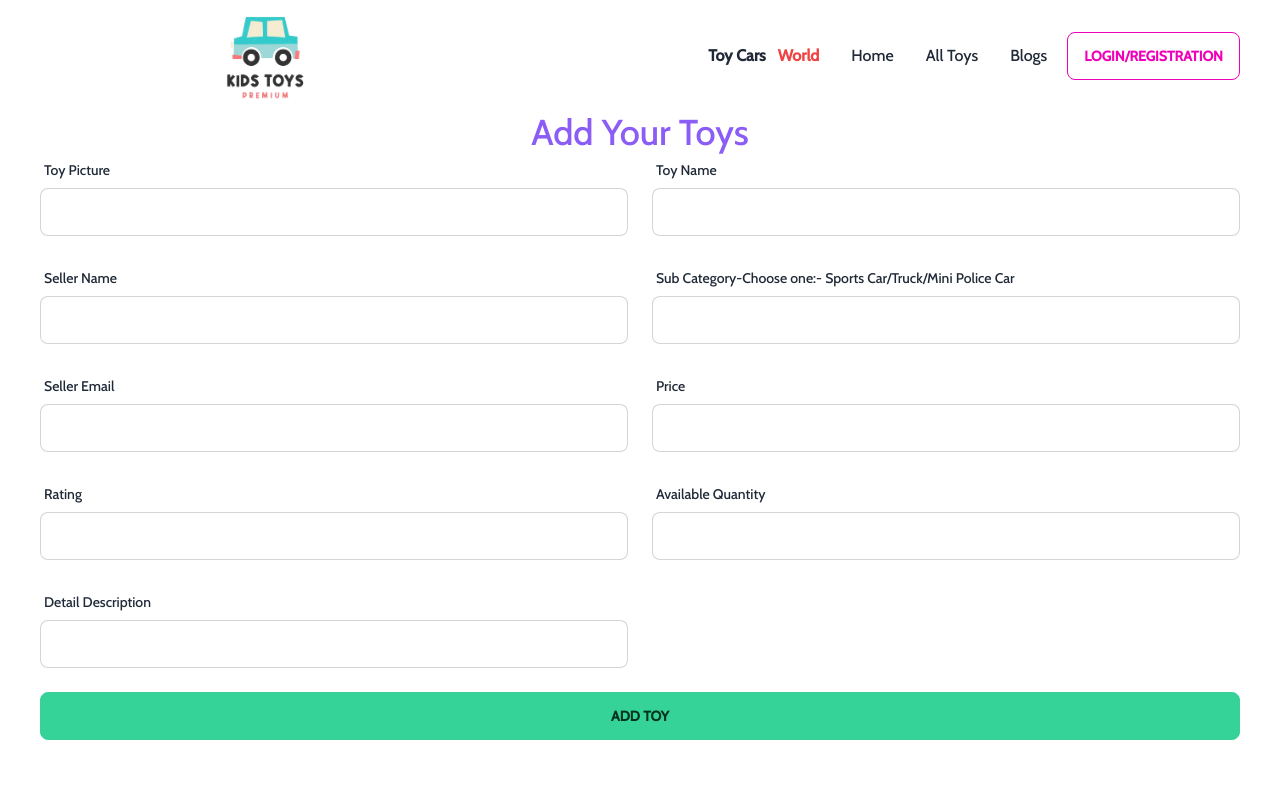
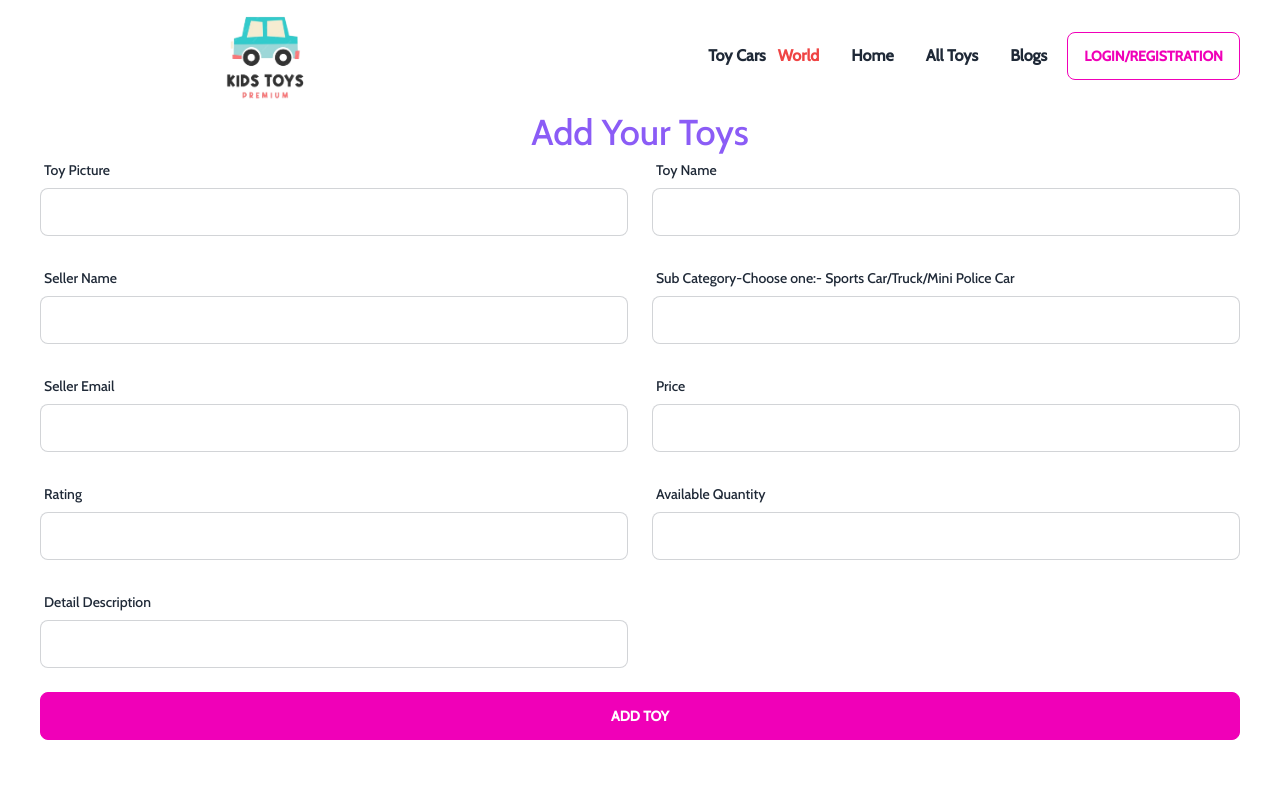
Before and after one commit to IamLikhon1/markect-toy, a React (Vite) app: page /addToy in a window 1280 px wide. Shown: the top 800 px of the page. Built offline with nearby package versions, Linux system fonts and the light colour scheme; no server answers.

Commit message:
modify navBar

```diff
--- a/src/components/AddToy/AddToy.jsx
+++ b/src/components/AddToy/AddToy.jsx
@@ -118,7 +118,7 @@ const AddToy = () => {
                 </div>
                 <div className="form-control mt-6">
 
-                    < input onClick={() => setProgress(100)} type="submit" className="btn btn-success btn-block" value="Add Toy" />
+                    < input onClick={() => setProgress(100)} type="submit" className="btn btn-secondary btn-block" value="Add Toy" />
                 </div>
             </form>
             <div className="card-body">
--- a/src/components/Header/Header.jsx
+++ b/src/components/Header/Header.jsx
@@ -16,14 +16,14 @@ const Header = () => {
     <Link onClick={() => setProgress(100)}  to='/'>  <img className="w-24  md:mr-96" src={WebSiteLogo}alt="" /> </Link>
 
 
-    <li> <Link onClick={() => setProgress(100)} className="font-semibold" to='/'>Toy Cars<span className="text-red-500">World</span></Link> </li>
-    <li> <Link onClick={() => setProgress(100)}  to='/'>Home</Link> </li>
-    <li> <Link onClick={() => setProgress(100)}  to='/allToys'>All Toys</Link> </li>
-    <li> <Link onClick={() => setProgress(100)}  to='/blog'>Blogs</Link> </li>
+    <li> <Link onClick={() => setProgress(100)} className="hover:bg-transparent hover:text-blue-500 focus:text-blue-500 font-semibold focus:bg-transparent" to='/'>Toy Cars<span className="text-red-500">World</span></Link> </li>
+    <li> <Link onClick={() => setProgress(100)} className="hover:bg-transparent hover:text-blue-500 focus:text-blue-500 font-semibold focus:bg-transparent"  to='/'>Home</Link> </li>
+    <li> <Link onClick={() => setProgress(100)} className="hover:bg-transparent hover:text-blue-500 focus:text-blue-500 font-semibold focus:bg-transparent"  to='/allToys'>All Toys</Link> </li>
+    <li> <Link onClick={() => setProgress(100)} className="hover:bg-transparent hover:text-blue-500 focus:text-blue-500 font-semibold focus:bg-transparent"  to='/blog'>Blogs</Link> </li>
 
-    {user ? <><li> <Link onClick={() => setProgress(100)}  to='/myToy'>My Toy</Link> </li>
-      <li> <Link onClick={() => setProgress(100)}  to='/addToy'>Add A Toy</Link> </li>
-      <p><img className="w-10 h-10 rounded-full mr-10" src={user?.photoURL} alt="" /></p>
+    {user ? <><li> <Link onClick={() => setProgress(100)} className="hover:bg-transparent hover:text-blue-500 focus:text-blue-500 font-semibold focus:bg-transparent"  to='/myToy'>My Toy</Link> </li>
+      <li> <Link onClick={() => setProgress(100)} className="hover:bg-transparent hover:text-blue-500 focus:text-blue-500 font-semibold focus:bg-transparent"  to='/addToy'>Add A Toy</Link> </li>
+      <p className="mx-auto"><img className="w-10 h-10 rounded-full md:mt-8 mt-3" src={user?.photoURL} alt="" /></p>
 
 
     </>
--- a/src/components/Update/Update.jsx
+++ b/src/components/Update/Update.jsx
@@ -75,7 +75,7 @@ const Update = () => {
             </div>
             <div className="form-control mt-6">
 
-                < input onClick={() => setProgress(100)} type="submit" className="btn btn-success btn-block" value="Update Toy" />
+                < input onClick={() => setProgress(100)} type="submit" className="btn btn-secondary btn-block" value="Update Toy" />
                 </div>
            </form>
             </div>
```
